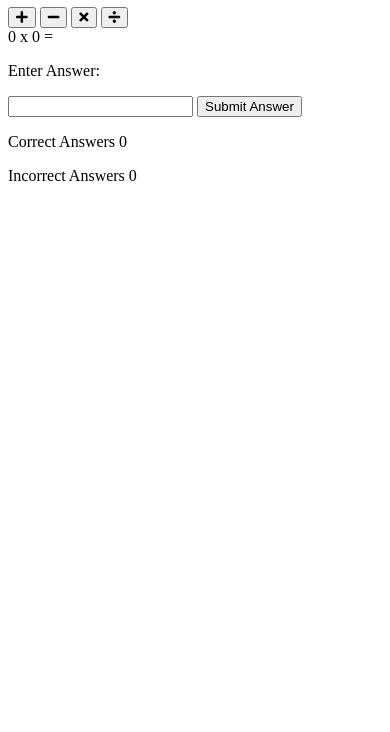
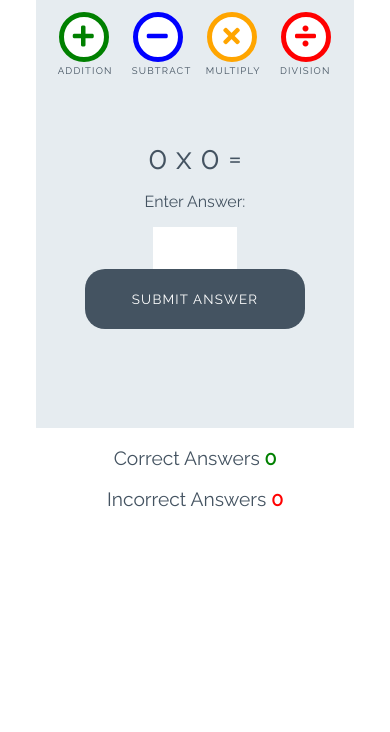
Before and after one commit to enrightc/Edwards-Maths-Quiz, a plain HTML site: page index.html in a window 390 px wide. Shown: the part 112-844 px from the top of the page. Drawn offline with Linux system fonts and the light colour scheme.

Commit message:
Add styles for game

```diff
--- a/assets/css/style.css
+++ b/assets/css/style.css
@@ -0,0 +1,252 @@
+/* --------- Global style */
+
+body {
+    background-color: white;
+    font-family: "Raleway", sans-serif;
+    color: #445361;
+    text-align: center;
+}
+
+/* --------- Heading */
+
+.heading {
+    text-align: center;
+    font-size: 2.5rem;
+}
+
+.logo {
+    height: 40px;
+    padding-right: 5px;
+}
+
+/* --------- Game layout */
+
+.game-area {
+    background-color: #E6ECF0;
+    box-sizing: border-box;
+    width: 85%;
+    height: 65vh;
+    max-height: 450px;
+    max-width: 830px;
+    margin-left: auto;
+    margin-right: auto;
+    padding: 1%;
+}
+
+.question-area {
+    width: 50%;
+    font-size: 2rem;
+    margin: auto;
+    padding: 50px 0;
+}
+
+.question-area span {
+    padding: 0 15px;
+}
+
+.score-area {
+    margin: 5px auto;
+    width: 60%;
+    font-size: 1.2rem;
+}
+
+.controls-area {
+    width: 85%;
+    margin: 30px auto;
+}
+
+#score {
+    color: green;
+    font-weight: bold;
+}
+
+#incorrect {
+    color: red;
+    font-weight: bold;
+}
+
+.answer-message {
+    display: none;
+    font-size: 1rem;
+}
+
+#answer-box {
+    border: none;
+    color: #445361;
+    display: inline-block;
+    height: 40px;
+    width: 80px;
+    font-size: 1.2rem;
+}
+
+.scores {
+    display: inline-block;
+    padding: 25px;
+}
+
+/* --------- Buttons */
+
+.btn {
+    width: 220px;
+    height: 60px;
+    font-family: "Raleway", sans-serif;
+    text-transform: uppercase;
+    letter-spacing: 1.2px;
+    color: white;
+}
+
+.btn:focus {
+    outline: none;
+}
+
+.btn--big {
+    padding-top: 10px;
+    border-radius: 50%;
+    background-color: white;
+    border: 10px solid;
+    width: 100px;
+    height: 100px;
+    font-size: 3.2rem;
+    margin: 0 30px;
+    transition: all 0.5s;
+}
+
+.btn--big::after{
+    content: attr(data-type);
+    font-size: 1rem;
+    color: #445361;
+    position: relative;
+    left: -0.5em;
+}
+
+.btn--blue {
+    border-color: blue;
+    color: blue;
+}
+
+.btn--blue:active,
+.btn--blue:hover {
+    background-color: darkblue;
+    color: white;
+}
+
+.btn--orange {
+    border-color: orange;
+    color: orange;
+}
+
+.btn--orange:active,
+.btn--orange:hover {
+    background-color: darkorange;
+    color: white;
+}
+
+.btn--red {
+    border-color: red;
+    color: red;
+}
+
+.btn--red:active,
+.btn--red:hover {
+    background-color: darkred;
+    color: white;
+}
+
+.btn--green {
+    border-color: green;
+    color: green;
+}
+
+.btn--green:active,
+.btn--green:hover {
+    background-color: darkgreen;
+    color: white;
+}
+
+.btn--gray {
+    margin-top: 25px;
+    background-color: #445361;
+    border: 1px transparent;
+    border-radius: 20px;
+}
+
+.btn--gray:active,
+.btn--gray:hover {
+    background-color: #0d1013;
+}
+
+/* --------- Media queries */
+
+@media (max-width: 414px) {
+    .controls-area {
+        width: 100%;
+    }
+
+    .btn--big {
+        margin: 0 10px;
+        padding: 5px;
+        border: 5px solid;
+        width: 50px;
+        height: 50px;
+        font-size: 1.5rem;
+    }
+
+    .btn--big::after {
+        font-size: 0.6rem;
+        left: -0.7rem;
+    }
+
+    .question-area {
+        padding: 10% 0;
+        width: 100%;
+    }
+
+    .question-area span {
+        padding: 0;
+    }
+
+    .answer-message {
+        display: block;
+    }
+
+    #answer-box {
+        display: block;
+        margin: 0 auto;
+    }
+    .btn--gray {
+        margin-top: 0;
+    }
+
+    .score-area {
+        width: 100%;
+    }
+
+    .scores {
+        margin: 0.5em auto;
+        display: block;
+        padding: 5px;
+    }
+
+    .heading {
+        font-size: 2rem;
+    }
+}
+
+@media (max-width: 320px) {
+    .game-area {
+        height: 70vh;
+    }
+
+    .controls-area {
+        width: 75%;
+        margin: 10px auto;
+    }
+
+    .btn--big {
+        margin: 10px 10px;
+    }
+    .question-area {
+        padding: 10px 0;
+    }
+
+}
--- a/index.html
+++ b/index.html
@@ -17,16 +17,17 @@
 
     <div class="game-area">
         <div class="controls-area">
-            <button class="btn btn--big btn--green">
+            <!-- Adding a custom attribute called data-type: If creating own attributes it should have prefix data to differentiate it from default attributes.-->
+            <button data-type="addition" class="btn btn--big btn--green">
                 <i class="fas fa-plus"></i>
             </button>
-            <button class="btn btn--big btn--blue">
+            <button data-type="subtract"class="btn btn--big btn--blue">
                 <i class="fas fa-minus"></i>
             </button>
-            <button class="btn btn--big btn--orange">
+            <button data-type="multiply" class="btn btn--big btn--orange">
                 <i class="fas fa-times"></i>
             </button>
-            <button class="btn btn--big btn--red">
+            <button data-type="division" class="btn btn--big btn--red">
                 <i class="fas fa-divide"></i>
             </button>
         </div>
@@ -38,7 +39,7 @@
             <span>=</span>
             <p class="answer-message">Enter Answer:</p>
             <input id="answer-box" type="number">
-            <button class="btn btn--gray">Submit Answer</button>
+            <button data-type="submit" class="btn btn--gray">Submit Answer</button>
         </div>
     </div>
 
```
